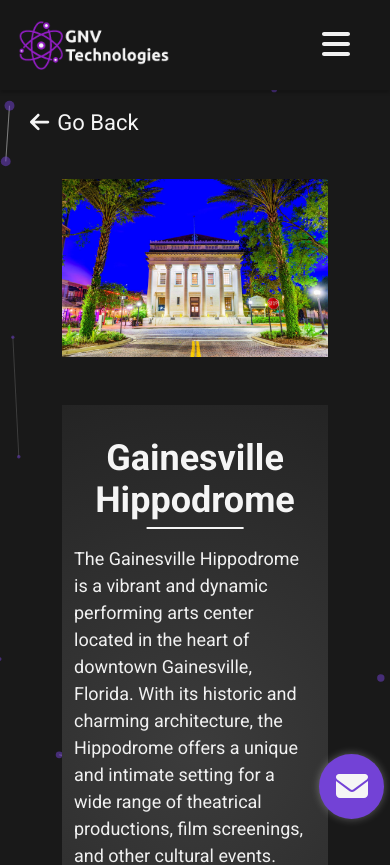
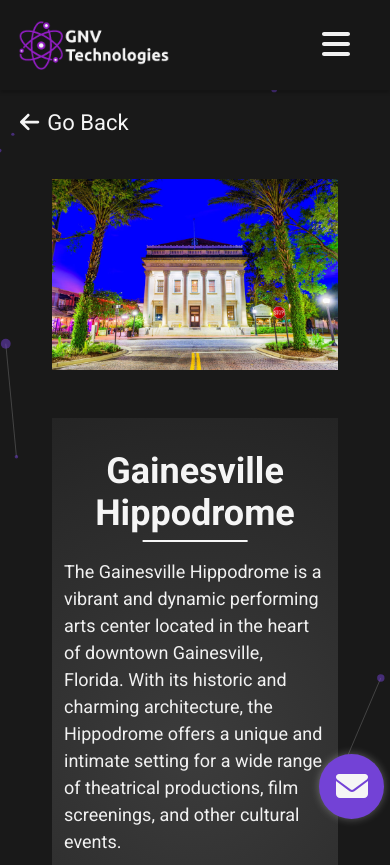
Before and after one commit to colemmorgan/FBLA-Website-Design-2023, a React (Create React App) app: page /nfts/1 in a window 390 px wide. Shown: the top 865 px of the page. Built offline with nearby package versions, Linux system fonts and the light colour scheme.

Commit message:
container width

```diff
--- a/src/App.css
+++ b/src/App.css
@@ -1677,7 +1677,7 @@
   }
 
  .container{
-  margin: 0 30px;
+  margin: 0 20px;
  }
   .landing__title{
     font-size: 44px;
--- a/src/components/NftList.jsx
+++ b/src/components/NftList.jsx
@@ -18,7 +18,7 @@
   }
 
   function isEmpty(){
-    let nftFound = nfts.filter((nft) => nft.title.includes(searchTerm))
+    let nftFound = nfts.filter((nft) => nft.title.toLowerCase().includes(searchTerm.toLowerCase()))
     if( nftFound.length === 0) {
       return setEmpty(true)
     }
--- a/src/components/config/particles-config.js
+++ b/src/components/config/particles-config.js
@@ -1,7 +1,7 @@
 const particlesConfig = {
   particles: {
     number: {
-      value: 38,
+      value: 37,
       density: {
         enable: true,
         value_area: 800
```
